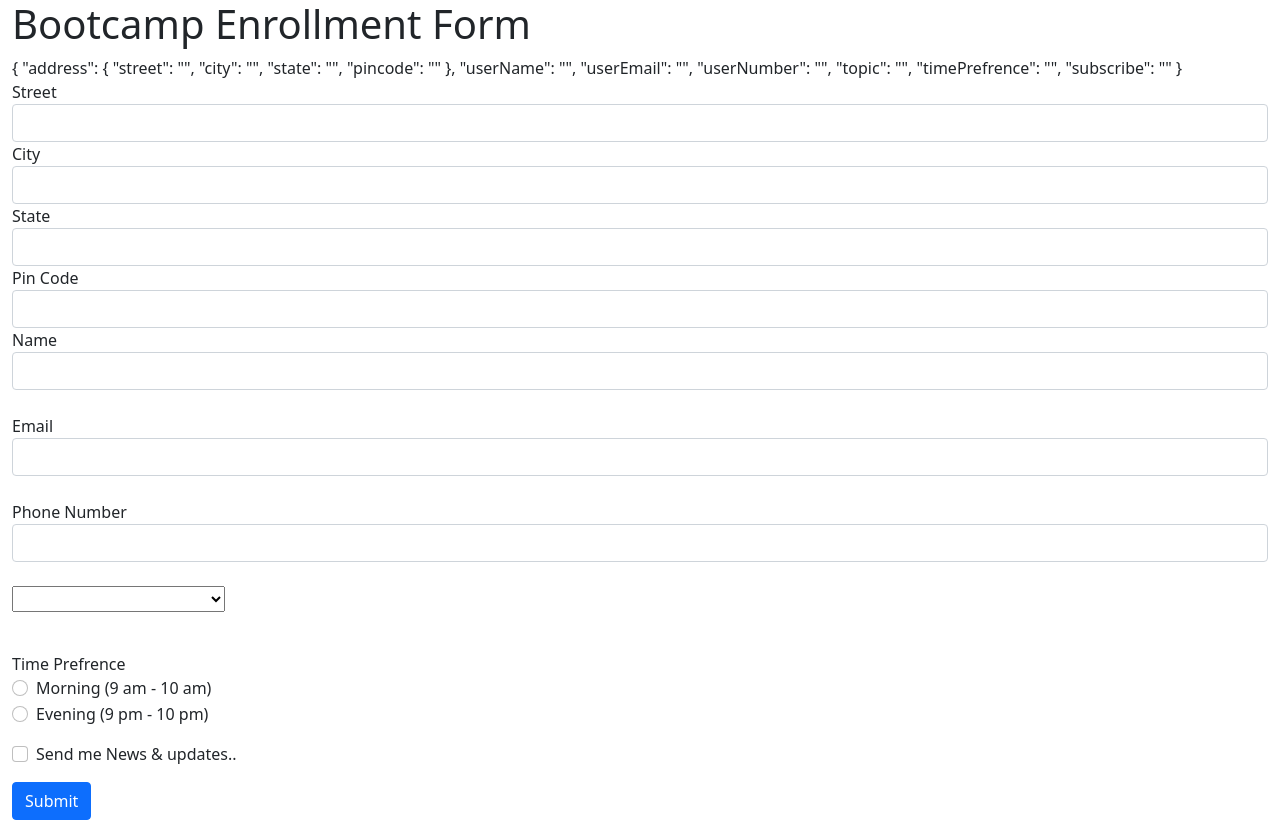
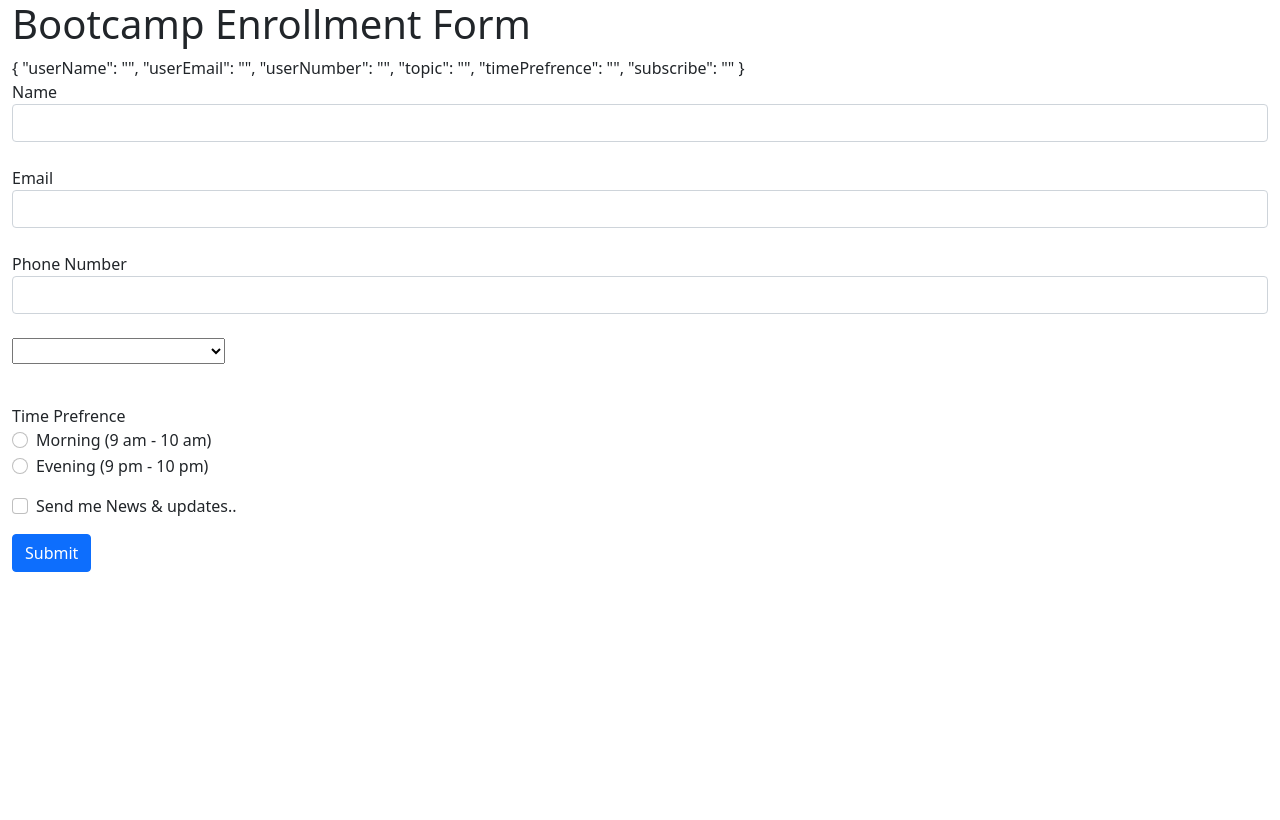
Before and after one commit to Harshkaushik14/tdf, an Angular app: page / in a window 1280 px wide. Built offline with nearby package versions, Linux system fonts and the light colour scheme.

Commit message:
ngModelGroup

```diff
--- a/src/app/app.component.html
+++ b/src/app/app.component.html
@@ -2,25 +2,6 @@
   <h1>Bootcamp Enrollment Form</h1>
 <form #userForm ="ngForm">
 {{ userForm.value | json}}
-
-<div ngModelGroup = "address">
-<div class="form-group">
-  <label>Street</label>
-  <input type="text" class="form-control" name="street" ngModel>
-</div>
-<div class="form-group">
-  <label>City</label>
-  <input type="text" class="form-control" name="city" ngModel>
-</div>
-<div class="form-group">
-  <label>State</label>
-  <input type="text" class="form-control" name="state" ngModel>
-</div>
-<div class="form-group">
-  <label>Pin Code</label>
-  <input type="number" class="form-control" name="pincode" ngModel>
-</div>
-</div>
 
   <div class="form-group mb-4">
     <label>Name</label>
```
